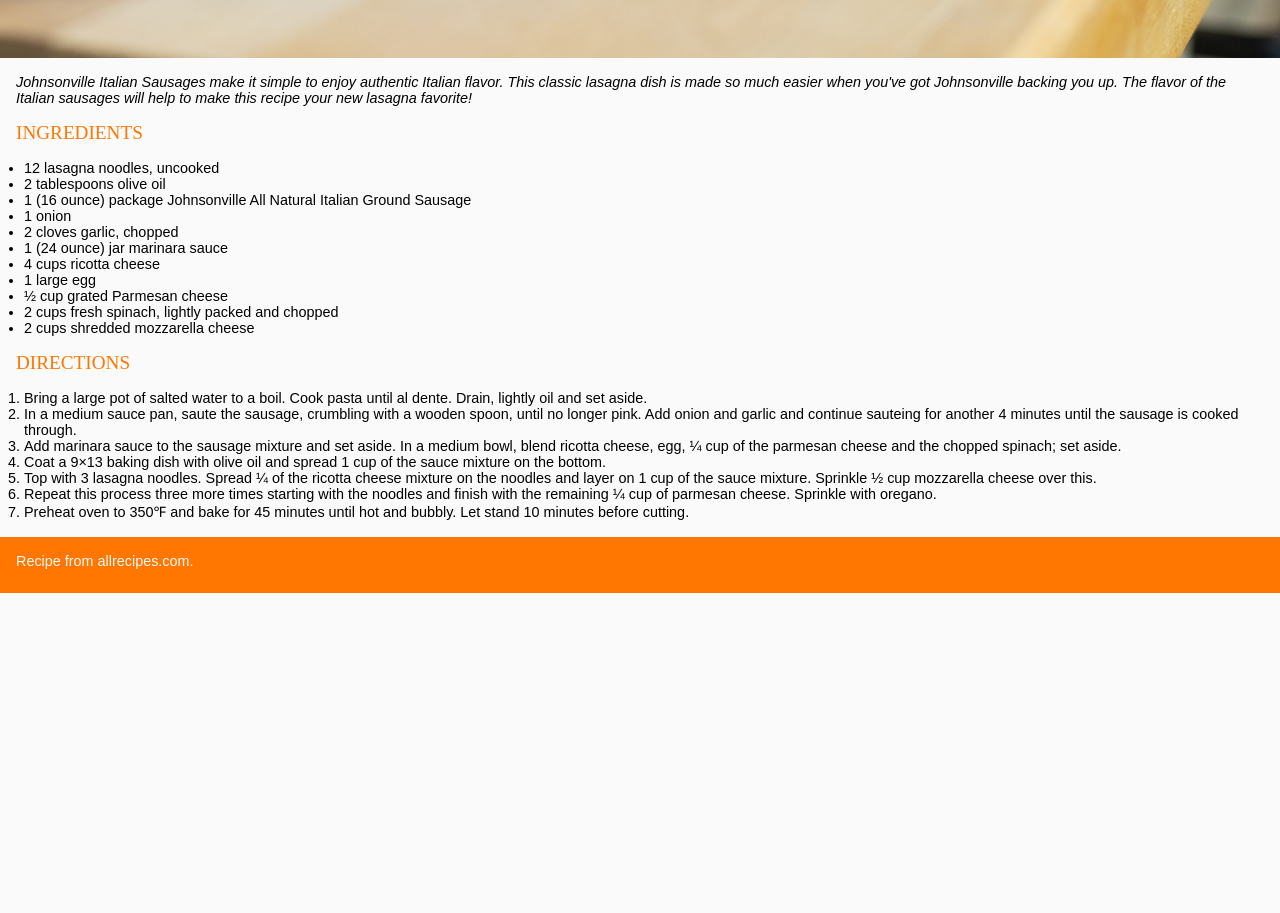
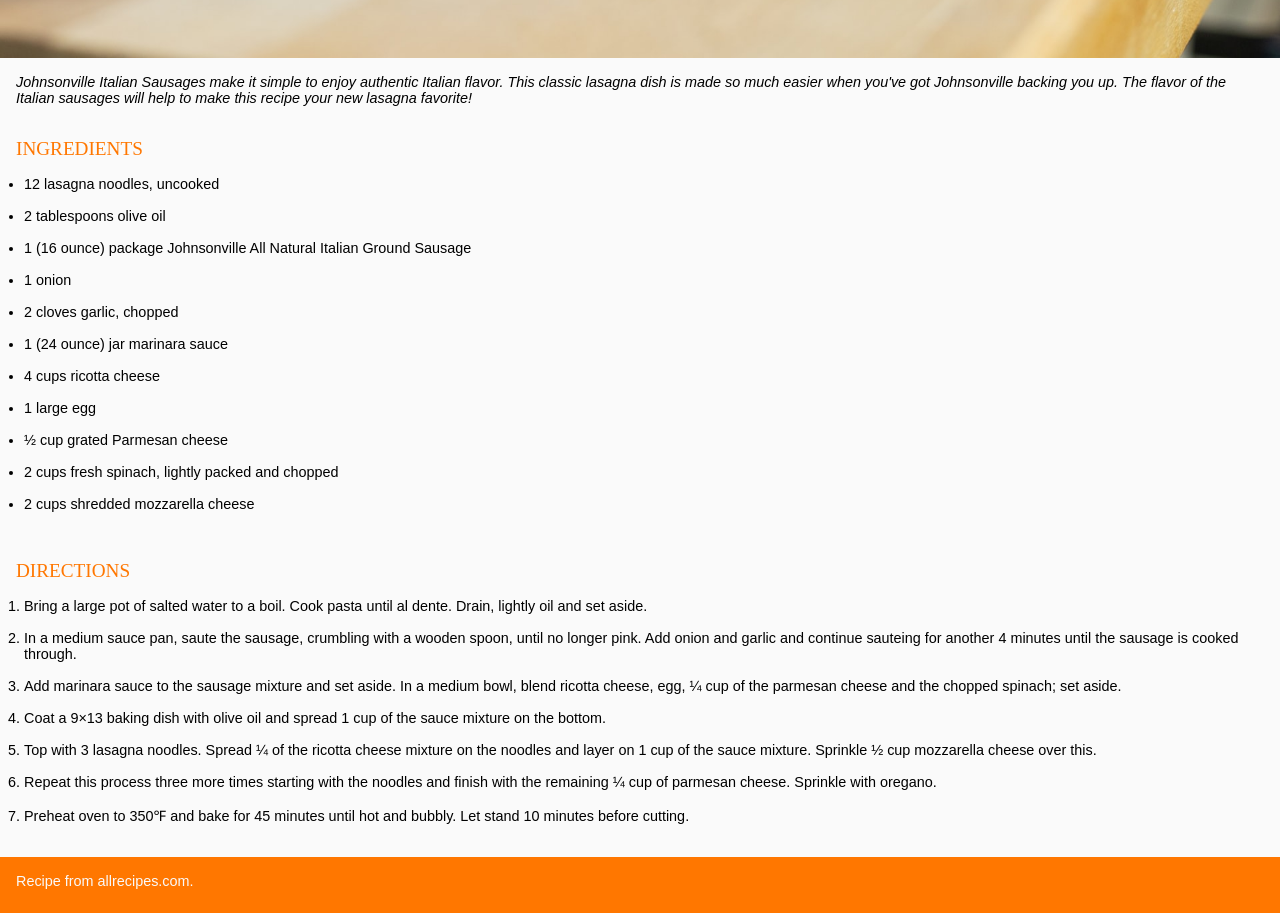
Before and after one commit to schmidbe/schmidbe.github.io, a plain HTML site: page grc338/css-mobile-first/index.html in a window 1280 px wide. Shown: the part 927-1840 px from the top of the page. Before the commit the page ends 1520 px from the top, so only its background shows below. Drawn offline with Linux system fonts and the light colour scheme; a web font is replaced by a local one.

Commit message:
Padding change on the li item

```diff
--- a/grc338/css-mobile-first/lasagnastyle.css
+++ b/grc338/css-mobile-first/lasagnastyle.css
@@ -36,7 +36,7 @@ h3 {
     color: rgb(255, 119, 0);
     font-family: Sutro, serif;
     font-size: 1.2rem;
-    padding: 0rem 1rem;
+    padding: 1rem 1rem 0rem;
     text-transform: uppercase;
 
 }
@@ -59,6 +59,10 @@ ul {
     padding: 1rem 1.5rem;
     list-style-type: disc;
 
+}
+
+li {
+    padding-bottom: 1rem;
 }
 
 ol {
```
Also changed, not shown: 1 other file.
